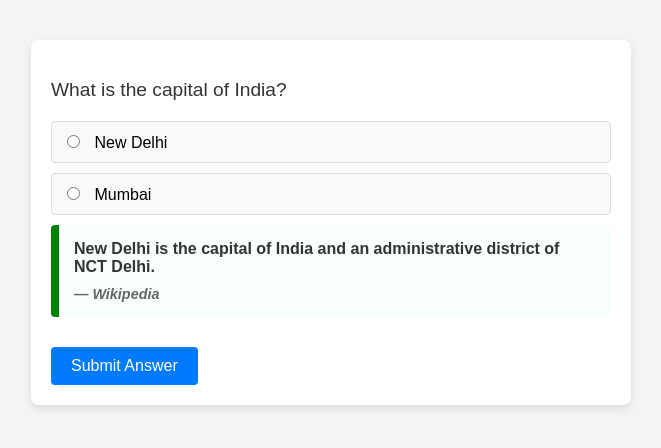
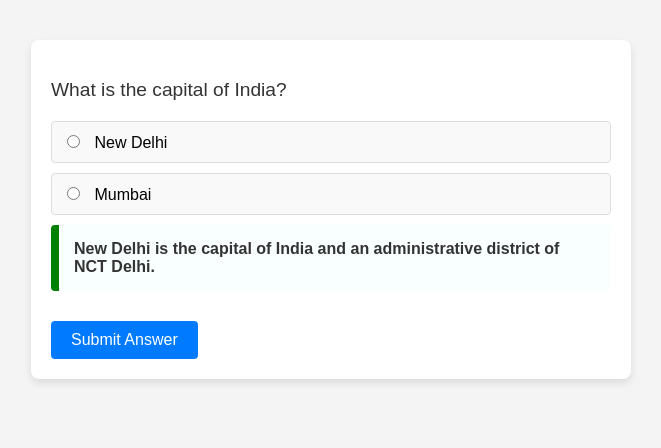
Before and after one commit to acciojob/trivia-AsadGuru, a website: page main.html in a window 1280 px wide. Shown: the whole page, without its empty margins (309-970 px from the left). Drawn offline with Linux system fonts and the light colour scheme.

Commit message:
created a submission

```diff
--- a/main.html
+++ b/main.html
@@ -97,10 +97,9 @@
             <li><input type="radio" name="answer" value="new-delhi"> New Delhi</li>
             <li><input type="radio" name="answer" value="mumbai"> Mumbai</li>
         </ul>
-		<blockquote>
-            New Delhi is the capital of India and an administrative district of NCT Delhi.
-            <cite>— Wikipedia</cite>
-        </blockquote>
+		<blockquote>New Delhi is the capital of India and an administrative district of NCT Delhi.</blockquote>
+            <!-- <cite>— Wikipedia</cite> -->
+
         <button class="submit-button">Submit Answer</button>
     </div>
 
```
